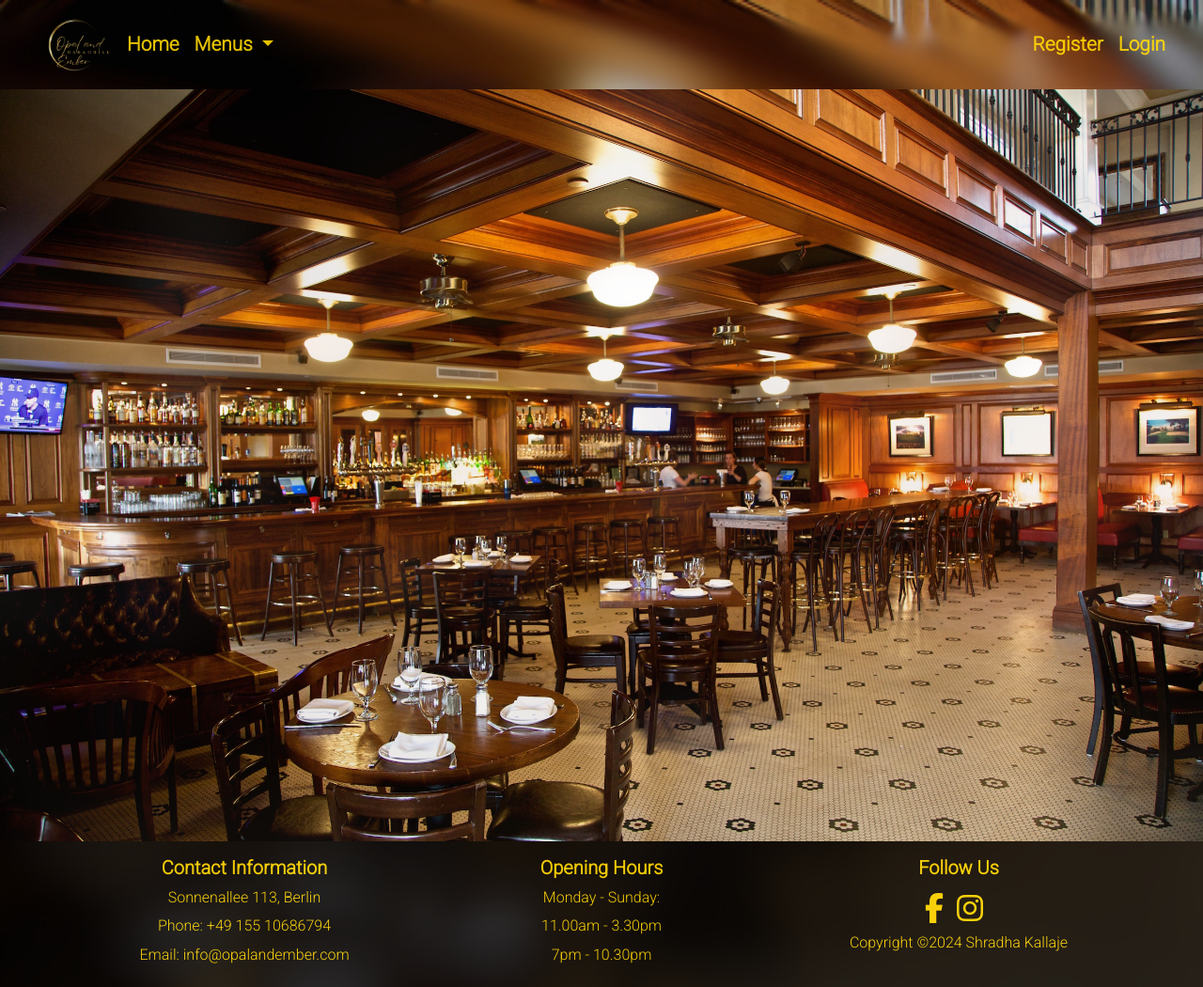
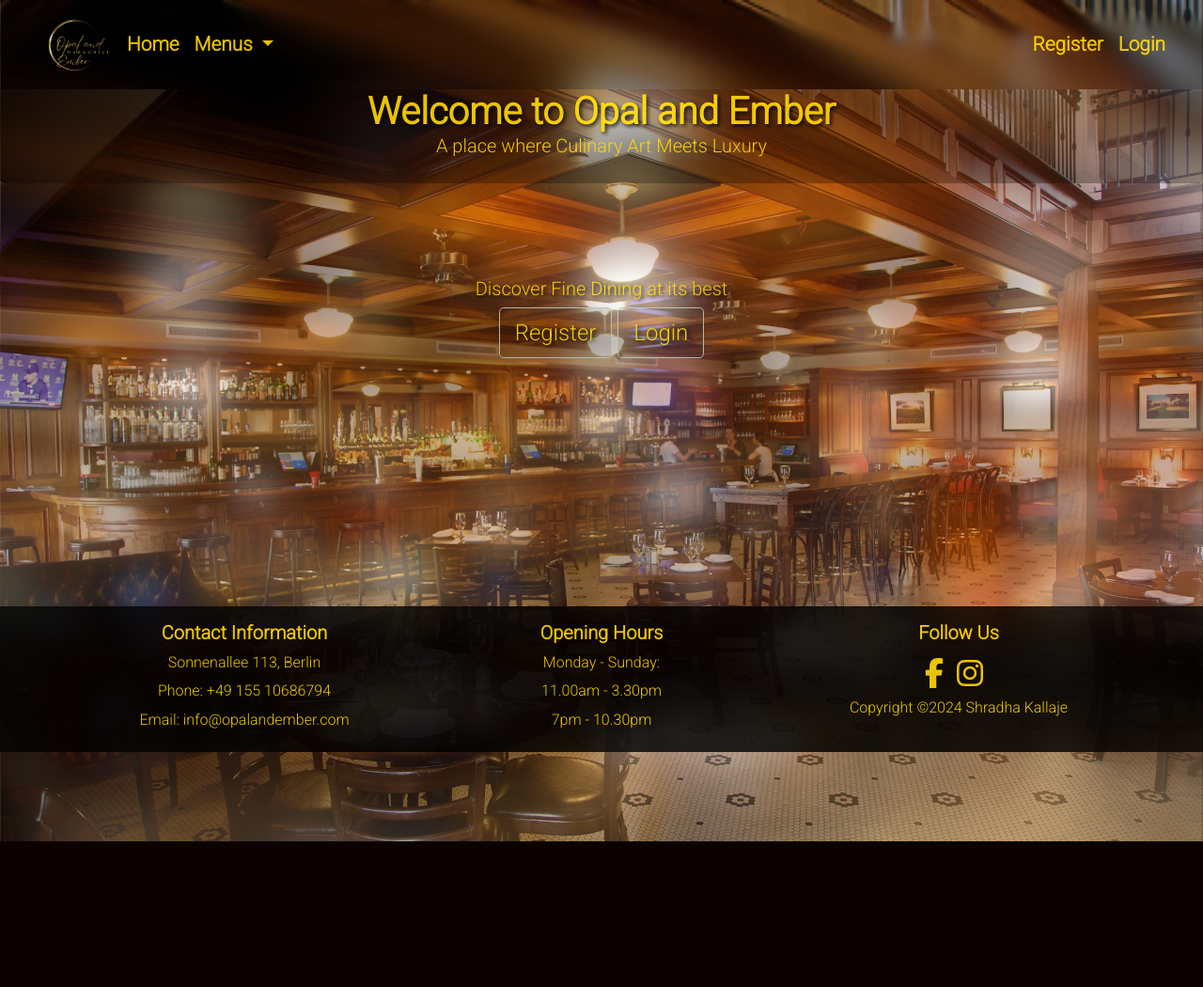
Before and after one commit to ShradhaSK/opal-and-ember, a Django app: page / in a window 1280 px wide. Shown: the whole page at 94% size. After the commit the page ends 895 px from the top, so only its background shows below. Run offline with Django 4.2, Linux system fonts and the light colour scheme; some libraries are stand-ins or nearby versions.

Commit message:
copy static files

```diff
--- a/home/templates/index.html
+++ b/home/templates/index.html
@@ -2,7 +2,22 @@
 {% load static %}
 
 {% block content %}
-    <!-- Hero Image -->
-    <div class="hero-image"></div>
+    <div class="hero-container">
+        <div class="hero-text">
+            <h2 class="food-menu" style="margin-top: 2em;">Welcome to Opal and Ember</h2>
+            <h5>A place where Culinary Art Meets Luxury</h5>
+        </div>
+        <div class="row justify-content-center food-menu">
+            <h4 class="text-center col-md-3 font-weight-bold" style="margin: 0;">
+                {% if not user.is_authenticated %}
+                    <div>
+                        <h5 class="text-decoration-none">Discover Fine Dining at its best</h5>
+                        <a class="btn btn-signup btn-lg" href="{% url 'account_signup' %}">Register</a>
+                        <a class="btn btn-signup btn-lg" href="{% url 'account_login' %}">Login</a>
+                    </div>
+                {% endif %}
+            </h4>
+        </div>
+    </div>
 
 {% endblock %}
--- a/static/css/style.css
+++ b/static/css/style.css
@@ -52,6 +52,20 @@ ul {
     padding: 0;
 }
 
+html, body {
+    height: 100%;
+    margin: 0;
+    padding: 0;
+  }
+  .wrapper {
+    display: flex;
+    flex-direction: column;
+    min-height: 100vh;
+  }
+  .content {
+    flex: 1;
+  }
+
 
 /*------ Body ------*/
 
@@ -80,13 +94,42 @@ body {
     background-color: rgba(0, 0, 0, 0.7);
 }
 
-.hero-image {
-    background-image: url(/static/images/restaurant_home.jpg);
+.hero-container {
+    position: relative;
+    text-align: center;
+    color: white;
+}
+
+.hero-container::before {
+    content: '';
+    background: url('/static/images/restaurant_home.jpg') no-repeat center;
     background-size: cover;
-    background-repeat: no-repeat;
+    position: absolute;
+    top: 0;
+    left: 0;
     width: 100%;
     height: 100vh;
+    opacity: 0.5;
+    z-index: -1;
 }
+
+.hero-text {
+    position: relative;
+    top: 50%;
+    transform: translateY(-50%);
+    z-index: 1;
+    color: #FFD700; /* Text color */
+    padding: 20px;
+    background: rgba(0, 0, 0, 0.3); /* background for text */
+    border-radius: 5px;
+}
+
+.hero-text h2 {
+    font-size: 2.5em;
+    font-weight: bold;
+    margin: 0;
+}
+
 
 .navbar-light .navbar-nav .nav-link {
     color: #FFD700;
--- a/templates/base.html
+++ b/templates/base.html
@@ -40,7 +40,7 @@
 
 </head>
 
-<body class="d-flex flex-column h-100 main-bg background-pattern">
+<body class="d-flex flex-column h-100 main-bg background-pattern wrapper">
 
     <!-- Navigation -->
     <nav class="navbar sticky-top navbar-expand-lg navbar-light">
@@ -105,7 +105,7 @@
         {% endfor %}
     </div>
     {% endif %}
-    <main class="flex-shrink-0">
+    <main class="flex-shrink-0 content">
 
         {% block content %}
         <!-- Content Goes here -->
```
Also changed, not shown: db.sqlite3, 1 other file.
